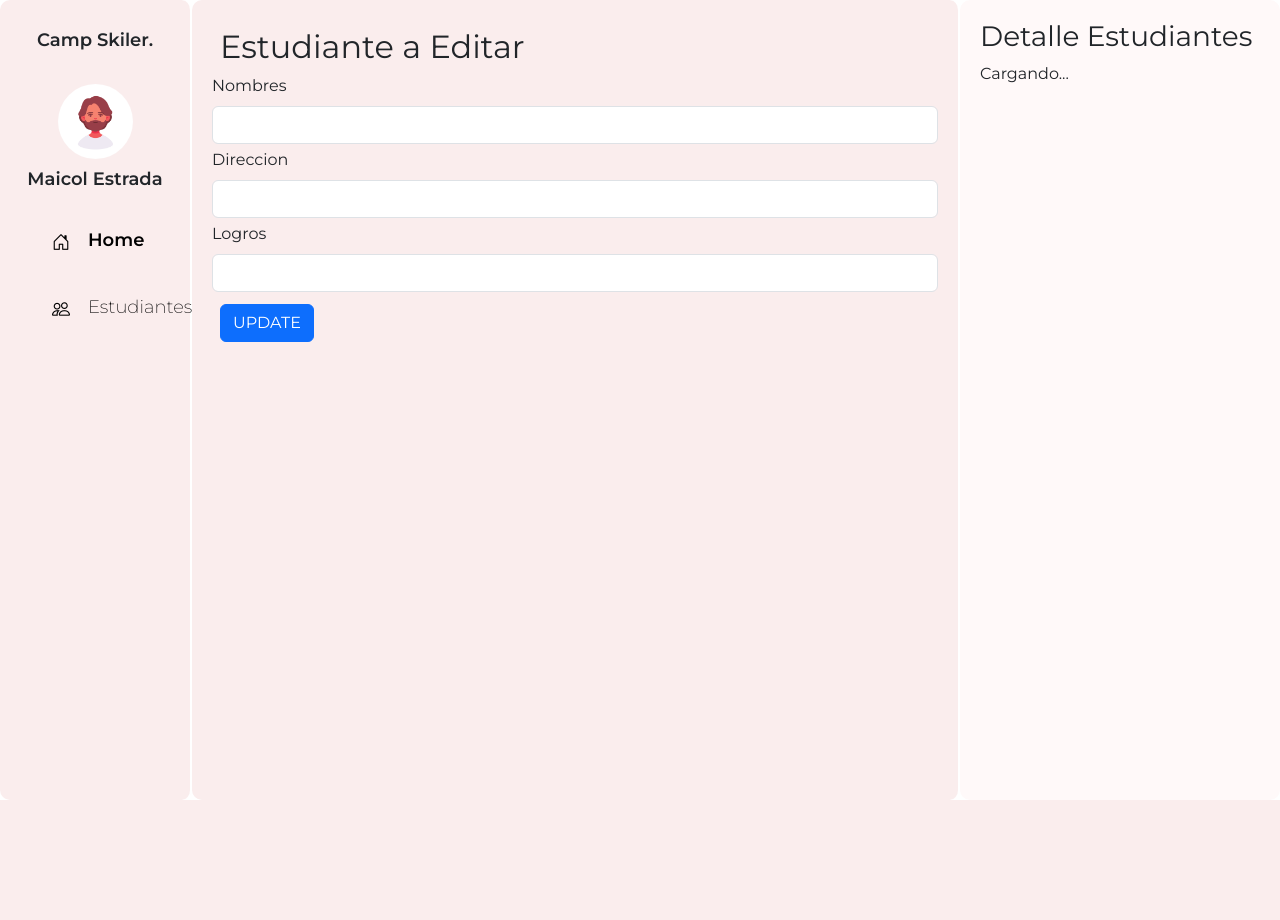
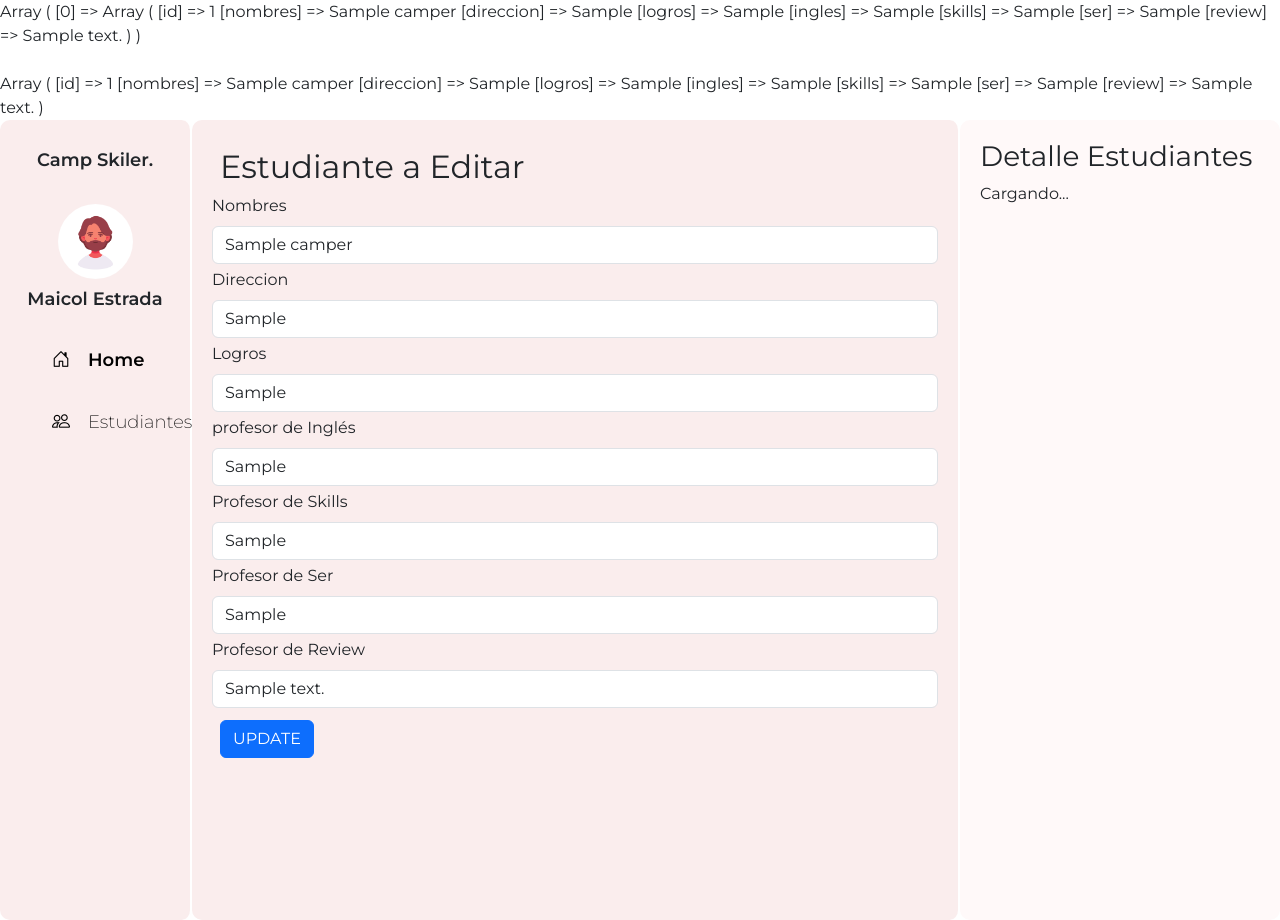
Before and after one commit to Marcela1019/EstudiantesLinux2, a PHP site: page /actualizarEstudiantes.php?id=1 in a window 1280 px wide. Before the commit the page ends 800 px from the top, so only its background shows below. Run offline with PHP 8.4, Linux system fonts and the light colour scheme; tables that the repository leaves empty hold one stand-in row (values such as "Sample post").

Commit message:
Se modifico el config y actualiza estudiante

```diff
--- a/actualizarEstudiantes.php
+++ b/actualizarEstudiantes.php
@@ -1,3 +1,51 @@
+<?php
+
+//para imprimir errores en ejecucion;
+
+ini_set("display_errors", 1);
+
+ini_set("display_startup_errors", 1);
+
+error_reporting(E_ALL);
+
+// Primer paso--------------------------------------
+  require_once ('config.php');
+  $data = new Config();
+
+  $id = $_GET['id'];
+  $data -> setId($id);
+
+  $record = $data->selectOne();
+  print_r($record);
+
+  $value = $record[0];
+
+  echo"<br>";
+  echo"<br>";
+  print_r($value);
+
+// Segundo paso-----------------------------------
+
+if(isset($_POST['editar'])){
+  $data->setNombres($_POST['nombres']);
+  $data->setDireccion($_POST['direccion']);
+  $data->setLogros($_POST['logros']);
+  $data->setingles($_POST['ingles']);
+  $data->setSkills($_POST['skills']);
+  $data->setSer($_POST['ser']);
+  $data->setReview($_POST['review']);
+
+  $data->update();
+
+  echo "<script> alert ('Dato Editado!!! ');document.location='estudiantes.php'</script>";
+
+
+}
+
+?>
+
+
+
 <!DOCTYPE html>
 <html>
 
@@ -51,6 +99,7 @@
                   id="nombres"
                   name="nombres"
                   class="form-control"
+                  value="<?php echo $value['nombres']; ?>"
 
                 />
               </div>
@@ -62,6 +111,7 @@
                   id="direccion"
                   name="direccion"
                   class="form-control"
+                  value="<?php echo $value['direccion']; ?>"
 
 
                 />
@@ -74,10 +124,61 @@
                   id="logros"
                   name="logros"
                   class="form-control"
-
+                  value="<?php echo $value['logros']; ?>"
 
                 />
               </div>
+
+              <div class="mb-1 col-12">
+                <label for="ingles" class="form-label">profesor de Inglés</label>
+                <input
+                  type="text"
+                  id="ingles"
+                  name="ingles"
+                  class="form-control"
+                  value="<?php echo $value['ingles']; ?>"
+
+                />
+              </div>
+
+              <div class="mb-1 col-12">
+                <label for="skills" class="form-label">Profesor de Skills</label>
+                <input
+                  type="text"
+                  id="skills"
+                  name="skills"
+                  class="form-control"
+                  value="<?php echo $value['skills']; ?>"
+
+                />
+              </div>
+
+              <div class="mb-1 col-12">
+                <label for="ser" class="form-label">Profesor de Ser</label>
+                <input
+                  type="text"
+                  id="ser"
+                  name="ser"
+                  class="form-control"
+                  value="<?php echo $value['ser']; ?>"
+
+                />
+              </div>
+
+              <div class="mb-1 col-12">
+                <label for="review" class="form-label">Profesor de Review</label>
+                <input
+                  type="text"
+                  id="review"
+                  name="review"
+                  class="form-control"
+                  value="<?php echo $value['review']; ?>"
+
+                />
+              </div>
+
+
+
 
               <div class=" col-12 m-2">
                 <input type="submit" class="btn btn-primary" value="UPDATE" name="editar"/>
--- a/config.php
+++ b/config.php
@@ -127,6 +127,27 @@ class Config{
             return $e->getMessage();
         }
     }
+    public function selectOne(){
+        try {
+            $stm = $this->dbCnx->prepare("SELECT * FROM campers WHERE id=?");
+            $stm->execute([$this->id]);
+            return $stm->fetchAll();
+
+        } catch (Exception $e) {
+            return $e->getMessage();
+        }
+    }
+
+    public function update(){
+        try {
+            $stm = $this->dbCnx->prepare("UPDATE campers SET nombres = ?, direccion = ?, logros = ?, ingles = ?, skills= ?, ser= ?, review= ? WHERE id=?");
+            $stm->execute([$this->nombres, $this->direccion, $this->logros, $this->ingles, $this->skills, $this->ser, $this->review, $this->id]);
+
+
+        } catch (Exception $e) {
+            return $e->getMessage();
+        }
+    }
 
 }
 ?>
```
